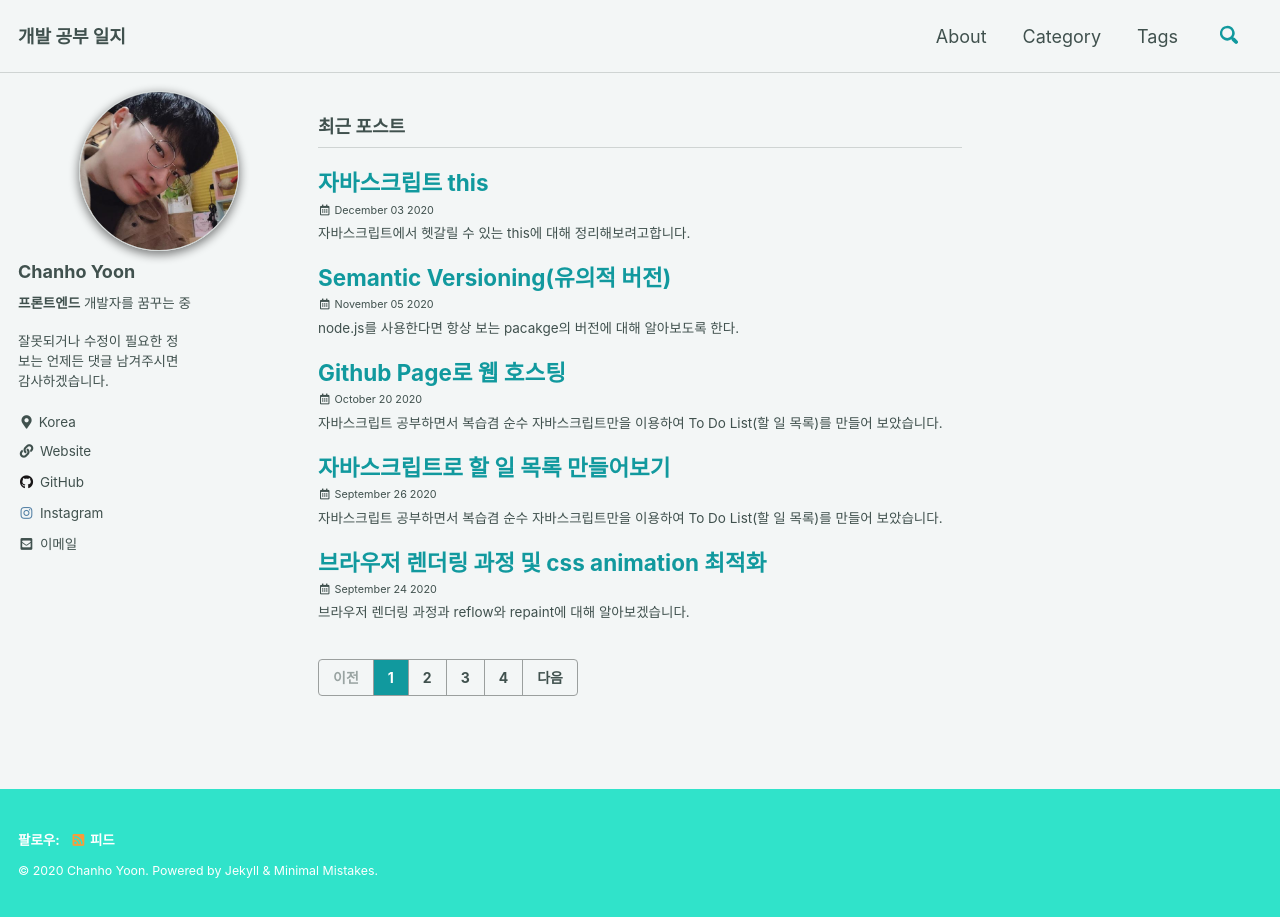
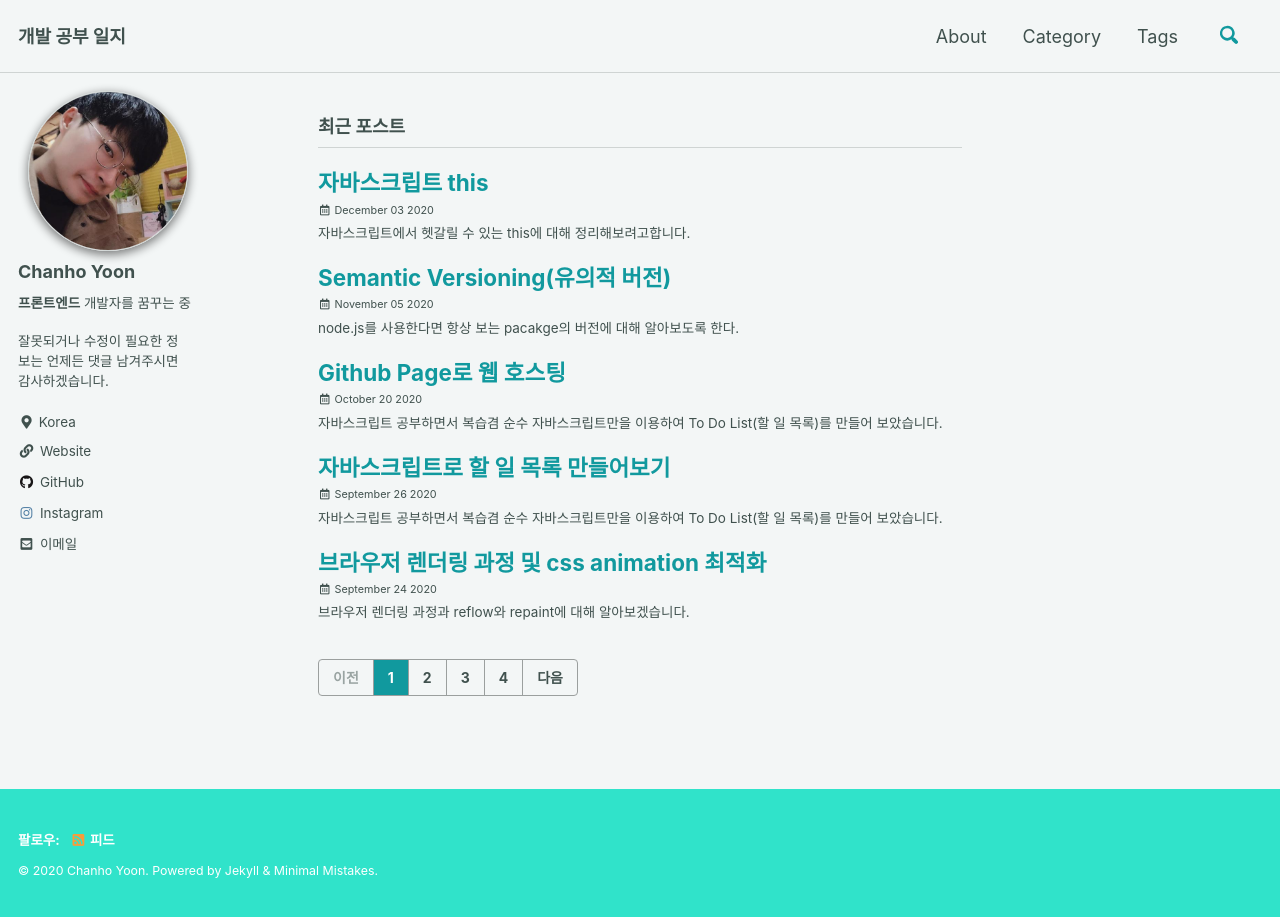
Before and after one commit to chanho-Yoon/chanho-Yoon.github.io, a Jekyll site: the page built from index.html, in a window 1280 px wide. Built offline with Jekyll 4.4.1, drawn with Linux system fonts in a browser that asks for light colours; cached includes are drawn as plain includes; the list of posts is cut into pages by our own code.

Commit message:
profile .scss 수정

```diff
--- a/_sass/minimal-mistakes/_sidebar.scss
+++ b/_sass/minimal-mistakes/_sidebar.scss
@@ -122,8 +122,8 @@
   height: 36px;
 
   @include breakpoint($large) {
-    display: flex;
-	justify-content: center;
+    display: block;
+	margin-left: 10px;
     width: auto;
     height: auto;
   }
```
